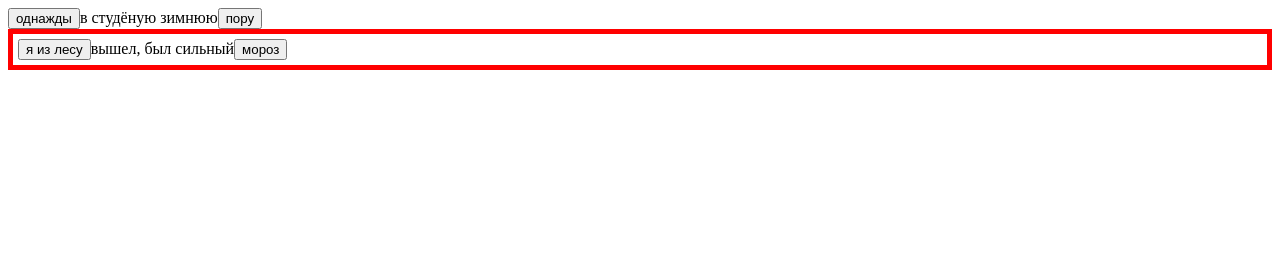
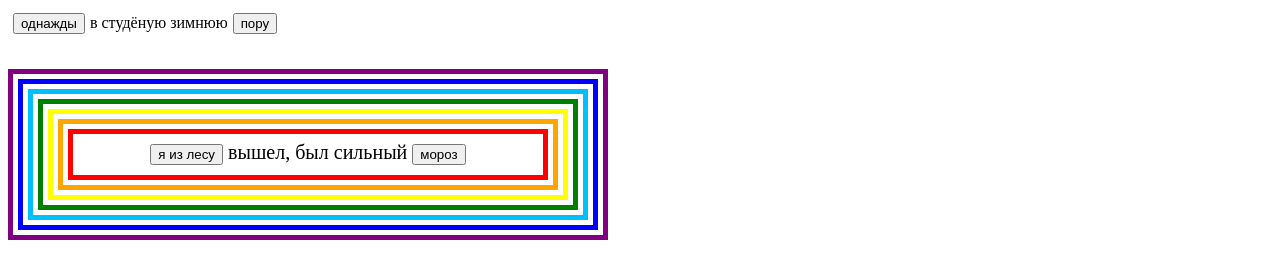
Before and after one commit to savostyuk/FD3-Shulzhenko, a React app in the folder RainbowFrameHOC/: page / in a window 1280 px wide. Built offline with nearby package versions, Linux system fonts and the light colour scheme.

Commit message:
add loop and styles

```diff
--- a/RainbowFrameHOC/components/DoubleButton.css
+++ b/RainbowFrameHOC/components/DoubleButton.css
@@ -0,0 +1,3 @@
+input{
+    margin: 5px;
+}
--- a/RainbowFrameHOC/components/RainbowFrame.css
+++ b/RainbowFrameHOC/components/RainbowFrame.css
@@ -1,6 +1,6 @@
 .RainbowFrame{
-    width: 400px;
+    width: 600px;
     text-align: center;
-    font-weight: bold;
     font-size: 20px;
+    margin-top: 30px;
 }
--- a/RainbowFrameHOC/components/withRainbowFrame.js
+++ b/RainbowFrameHOC/components/withRainbowFrame.js
@@ -1,15 +1,18 @@
 import React from 'react';
+import './RainbowFrame.css';
 
 function withRainbowFrame(colors) {
 
-    for (let i = 0; i<colors.length; i++) {
-    }
     return function(Component) {
-        return props => (
-            <div style={{border:"solid 5px "+colors[0], padding: "5px"}}>
-                <Component {...props} />
-            </div>
-        );
+        return function (props) {
+            let Comp = <Component {...props} />;
+            for (let i = 0; i<colors.length; i++) {
+                Comp = <div style={{border: "solid 5px " + colors[i], padding: "5px"}}>{Comp}</div>
+            }
+          return   <div className="RainbowFrame">
+              {Comp}
+          </div>
+        };
     };
 }
 
```
Also changed, not shown: RainbowFrameHOC/components/RainbowFrame.js (deleted, +0 -30 lines).
